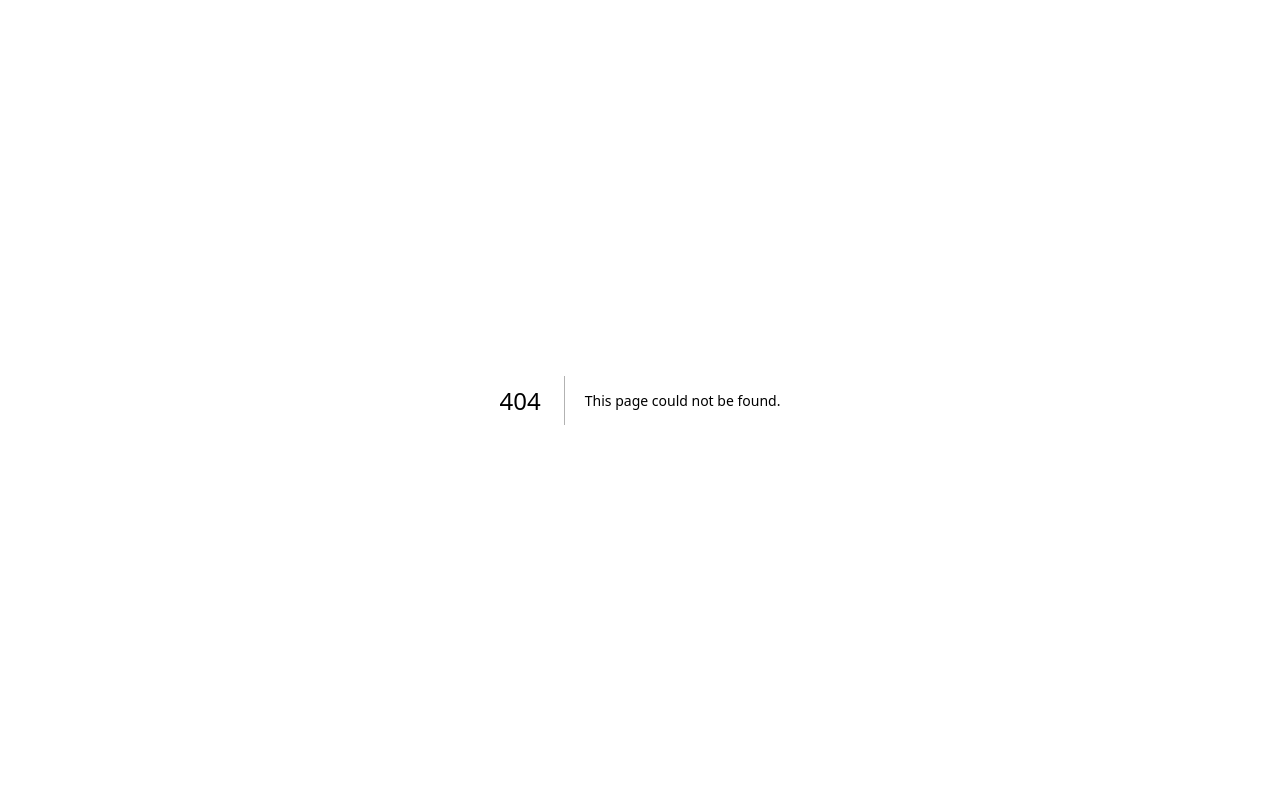
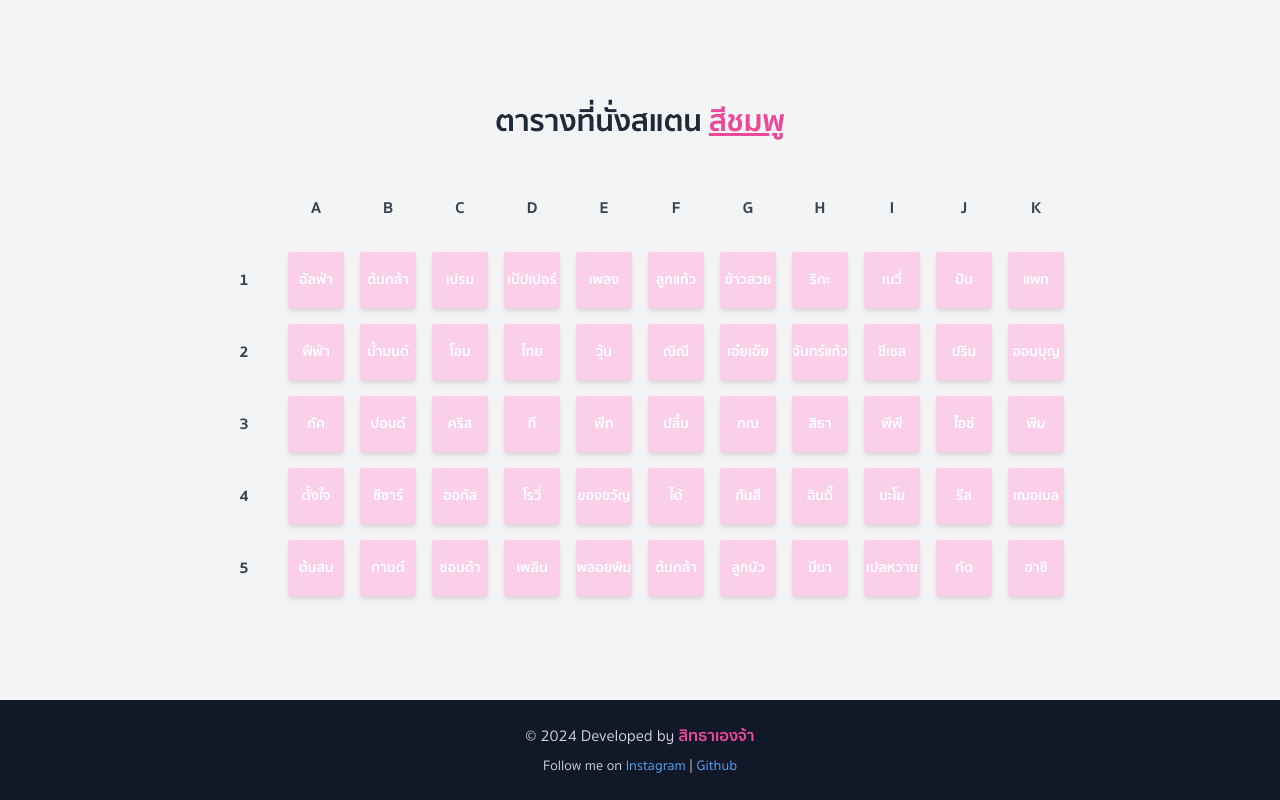
Before and after one commit to Theerat22/pink, a Next.js app: page /seat_test in a window 1280 px wide. Before the commit this address had no page. Built offline with nearby package versions, Linux system fonts and the light colour scheme.

Commit message:
seat_test

```diff
--- /dev/null
+++ b/app/components/SeatingTable2.tsx
@@ -0,0 +1,85 @@
+"use client";
+import React, { useState } from "react";
+
+interface Person {
+  seat: string;
+  isPink: boolean;
+  id: number;
+  name: string;
+  grade: number;
+}
+
+interface SeatingTableProps {
+  data: Person[];
+}
+
+const SeatingTable: React.FC<SeatingTableProps> = ({ data }) => {
+  const rows = ["A", "B", "C", "D", "E", "F", "G", "H", "I", "J", "K"];
+  const columns = [1, 2, 3, 4, 5];
+
+  // Map seats with initial color state
+  const [seatMap, setSeatMap] = useState<Map<string, boolean>>(
+    new Map(data.map((seat) => [seat.seat, seat.isPink]))
+  );
+
+  const handleSeatClick = (seat: string) => {
+    const updatedMap = new Map(seatMap);
+    updatedMap.set(seat, !seatMap.get(seat)); // Toggle seat color state
+    setSeatMap(updatedMap);
+  };
+
+  // Map seat to name for quick lookup
+  const seatToNameMap = new Map(data.map((person) => [person.seat, person.name]));
+
+  return (
+    <div className="flex flex-col items-center p-4 space-y-4 overflow-x-auto">
+      {/* Display column headers */}
+      <div className="flex gap-x-4">
+        <div className="w-10 h-10 sm:w-12 sm:h-12 md:w-14 md:h-14"></div>
+        {rows.map((row) => (
+          <div
+            key={row}
+            className="w-10 h-10 sm:w-12 sm:h-12 md:w-14 md:h-14 flex justify-center items-center font-bold text-gray-700"
+          >
+            {row}
+          </div>
+        ))}
+      </div>
+
+      {/* Display seating rows */}
+      {columns.map((col) => (
+        <div key={col} className="flex items-center gap-x-4">
+          <div className="w-10 h-10 sm:w-12 sm:h-12 md:w-14 md:h-14 flex justify-center items-center font-bold text-gray-700"
+          >
+            {col}
+          </div>
+          {rows.map((row) => {
+            const seat = `${row}${col}`;
+            const isPink = seatMap.get(seat);
+            const name = seatToNameMap.get(seat) || ""; // Get name for the seat
+
+            return (
+              <div
+                key={seat}
+                onClick={() => handleSeatClick(seat)}
+                className={`flex justify-center items-center w-10 h-10 sm:w-12 sm:h-12 md:w-14 md:h-14 rounded-sm cursor-pointer shadow-md ${
+                  isPink ? "bg-pink-500" : "bg-pink-200"
+                }`}
+              >
+                <span
+                  className={`text-sm font-bold ${
+                    isPink ? "text-white" : "text-white"
+                  }`}
+                >
+                  {name}
+                </span>
+              </div>
+            );
+          })}
+        </div>
+      ))}
+    </div>
+  );
+};
+
+export default SeatingTable;
--- /dev/null
+++ b/app/seat_test/page.tsx
@@ -0,0 +1,82 @@
+import React from "react";
+import SeatingTable from "@/app/components/SeatingTable2";
+import Footer from "../components/Footer";
+const HomePage = () => {
+  const data = [
+    // { id: 1, name: "สิทเอง", seat: "0" },
+    // { id: 2, name: "กันนี่", seat: "B3" },
+    // { id: 3, name: "แข่ว", seat: "C1" },
+    { id: 1, name: "อัลฟ่า", seat: "A1", grade : 3, isPink: false },
+    { id: 2, name: "ต้นกล้า", seat: "B1" , grade : 3, isPink: false },
+    { id: 3, name: "เปรม", seat: "C1", grade : 3, isPink: false  },
+    { id: 4, name: "เป้ปเปอร์", seat: "D1", grade : 3, isPink: false  },
+    { id: 5, name: "เพลง", seat: "E1", grade : 3 , isPink: false },
+    { id: 6, name: "ลูกแก้ว", seat: "F1", grade : 3, isPink: false  },
+    { id: 7, name: "ข้าวสวย", seat: "G1", grade : 3 , isPink: false },
+    { id: 8, name: "ริกะ", seat: "H1", grade : 3 , isPink: false },
+    { id: 9, name: "เนวี่", seat: "I1", grade : 3 , isPink: false },
+    { id: 10, name: "ปัน", seat: "J1", grade : 3 , isPink: false },
+    { id: 11, name: "แพท", seat: "K1", grade : 3 , isPink: false },
+    { id: 12, name: "ฟีฟ่า", seat: "A2", grade : 2 , isPink: false },
+    { id: 13, name: "น้ำมนต์", seat: "B2", grade : 2 , isPink: false},
+    { id: 14, name: "โอม", seat: "C2", grade : 3 , isPink: false },
+    { id: 15, name: "ไทย", seat: "D2", grade : 2 , isPink: false },
+    { id: 16, name: "วุ้น", seat: "E2", grade : 4  , isPink: false},
+    { id: 17, name: "ณิณี", seat: "F2", grade : 4 , isPink: false },
+    { id: 18, name: "เอ๋ยเอ๊ย", seat: "G2", grade : 4, isPink: false },
+    { id: 19, name: "จันทร์แก้ว", seat: "H2", grade : 2 , isPink: false },
+    { id: 20, name: "ซีเชล", seat: "I2", grade : 2, isPink: false },
+    { id: 21, name: "ปริม", seat: "J2", grade : 2 , isPink: false },
+    { id: 22, name: "ออมบุญ", seat: "K2", grade : 2  , isPink: false},
+    { id: 23, name: "ภัค", seat: "A3", grade : 2  , isPink: false},
+    { id: 24, name: "ปอนด์", seat: "B3", grade : 2 , isPink: false },
+    { id: 25, name: "คริส", seat: "C3" , grade : 2 , isPink: false},
+    { id: 26, name: "ที", seat: "D3", grade : 2 , isPink: false },
+    { id: 27, name: "พีท", seat: "E3", grade : 4 , isPink: false },
+    { id: 28, name: "ปลื้ม", seat: "F3", grade : 4  , isPink: false},
+    { id: 29, name: "ภณ", seat: "G3", grade : 4 , isPink: false },
+    { id: 30, name: "สิธา", seat: "H3", grade : 2 , isPink: false },
+    { id: 31, name: "พีพี", seat: "I3", grade : 2 , isPink: false},
+    { id: 32, name: "ไอซ์", seat: "J3", grade : 2 , isPink: false },
+    { id: 33, name: "พิม", seat: "K3", grade : 2 , isPink: false},
+    { id: 34, name: "ตั้งใจ", seat: "A4", grade : 1 , isPink: false },
+    { id: 35, name: "ซีซาร์", seat: "B4", grade : 1 , isPink: false },
+    { id: 36, name: "ออกัส", seat: "C4", grade : 1  , isPink: false},
+    { id: 37, name: "โรวี่", seat: "D4", grade : 2  , isPink: false},
+    { id: 38, name: "ของขวัญ", seat: "E4", grade : 4, isPink: false },
+    { id: 39, name: "ได้", seat: "F4", grade : 4  , isPink: false},
+    { id: 40, name: "กันสึ", seat: "G4", grade : 4 , isPink: false },
+    { id: 41, name: "อินดี้", seat: "H4", grade : 2  , isPink: false},
+    { id: 42, name: "นะโม", seat: "I4", grade : 1  , isPink: false},
+    { id: 43, name: "รีส", seat: "J4", grade : 1  , isPink: false},
+    { id: 44, name: "เฌอเบล", seat: "K4", grade : 1  , isPink: false},
+    { id: 45, name: "ต้นสน", seat: "A5", grade : 1 , isPink: false},
+    { id: 46, name: "กานต์", seat: "B5", grade : 1  , isPink: false},
+    { id: 47, name: "ซอนด้า", seat: "C5", grade : 1  , isPink: false},
+    { id: 48, name: "เพลิน", seat: "D5", grade : 1  , isPink: false},
+    { id: 49, name: "พลอยพิม", seat: "E5", grade : 1  , isPink: false},
+    { id: 50, name: "ต้นกล้า", seat: "F5", grade : 1  , isPink: false},
+    { id: 51, name: "ลูกบัว", seat: "G5", grade : 1  , isPink: false},
+    { id: 52, name: "มีนา", seat: "H5", grade : 1  , isPink: false},
+    { id: 53, name: "เปลหวาย", seat: "I5", grade : 1 , isPink: false},
+    { id: 54, name: "ทัด", seat: "J5", grade : 1  , isPink: false},
+    { id: 55, name: "ฮาชิ", seat: "K5", grade : 1  , isPink: false}
+  ];
+
+  return (
+    <div className="flex flex-col min-h-screen">
+      {/* Main Content */}
+      <div className="flex-grow bg-gray-100 p-6 justify-center">
+        <h1 className="text-3xl mt-20 font-bold text-center text-gray-800 mb-6">
+          ตารางที่นั่งสแตน <span className="text-pink-500 underline">สีชมพู</span>
+        </h1>
+        <SeatingTable data={data} />
+      </div>
+
+      {/* Footer */}
+      <Footer />
+    </div>
+  );
+};
+
+export default HomePage;
```
